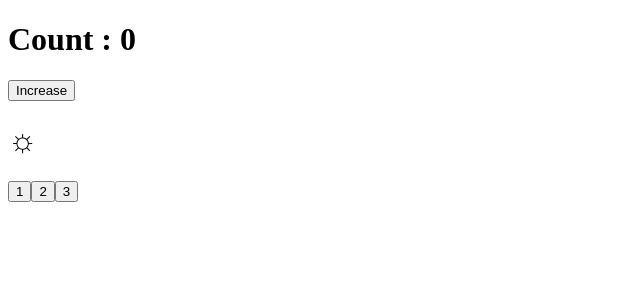
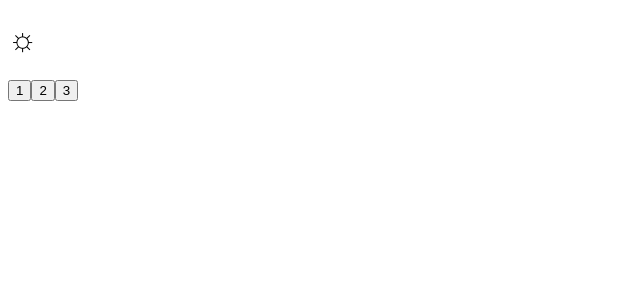
Before and after one commit to Baku305/react-exercises, a React (Create React App) app in the folder react-exercises/: page / in a window 1280 px wide. Shown: the top 300 px of the page, without its empty margins (0-640 px from the left). Built offline with nearby package versions, Linux system fonts and the light colour scheme.

Commit message:
fix/cleaning files

```diff
--- a/react-exercises/src/ClickCounter.jsx
+++ /dev/null
@@ -1,30 +0,0 @@
-import React from "react";
-
-export class ClickCounter extends React.Component {
-
-
-    state = {
-        count : 0
-    }
-
-    render(){
-        return <div>
-            <h1>Count : {this.state.count}</h1>
-            <CounterButton onClick={this.eventHandler}/>
-            </div>
-    }
-
-    eventHandler = () => {
-        this.setState(
-             {count : this.state.count + 1}
-        )
-    }
-
-}
-
-export class CounterButton extends React.Component {
-
-    render(){
-        return <button onClick={this.props.onClick}>Increase</button>
-    }
-}
--- a/react-exercises/src/app.jsx
+++ b/react-exercises/src/app.jsx
@@ -1,14 +1,10 @@
 import React from "react";
-import { ClickCounter } from "./ClickCounter";
 import ClickTracker from "./ClickTracker ";
 
 export class App extends React.Component {
   render() {
     return (
         <>
-        <div>
-        <ClickCounter />
-      </div>
       <div>
           <ClickTracker />
         </div>
```
